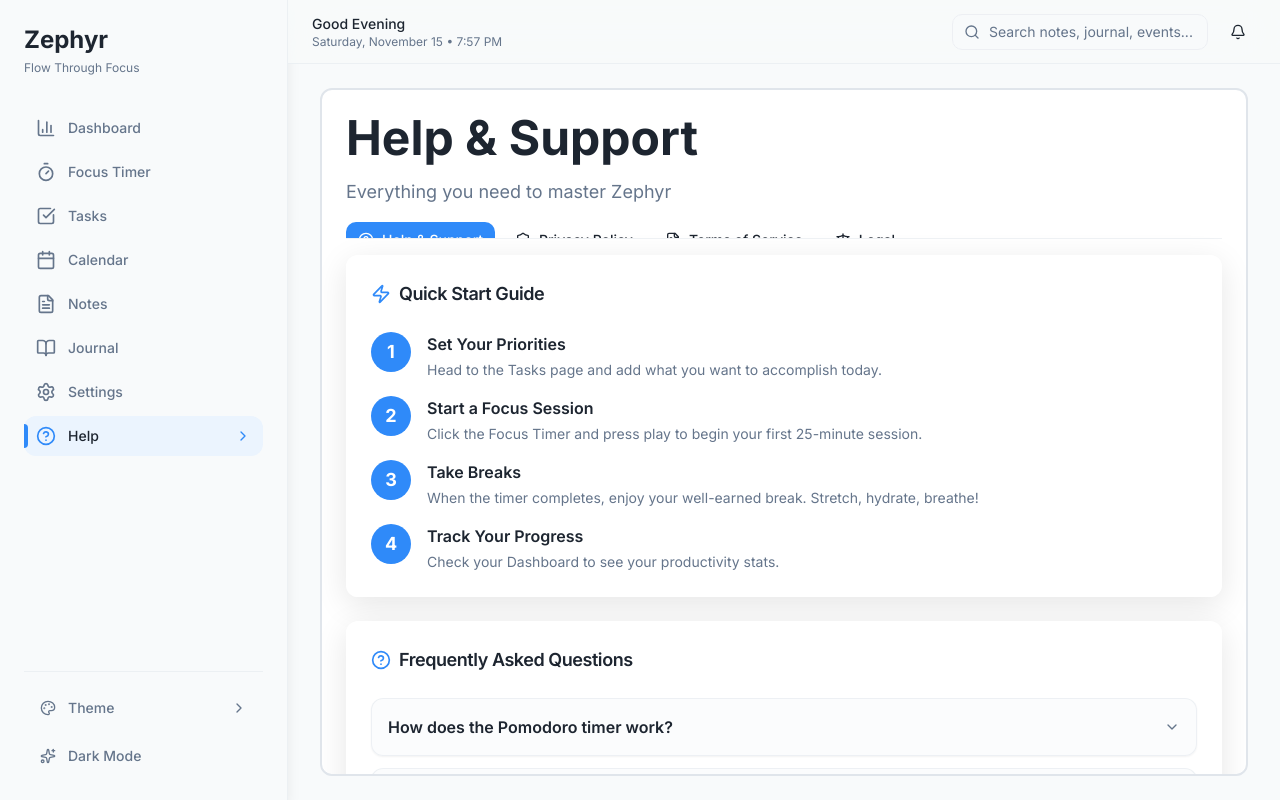
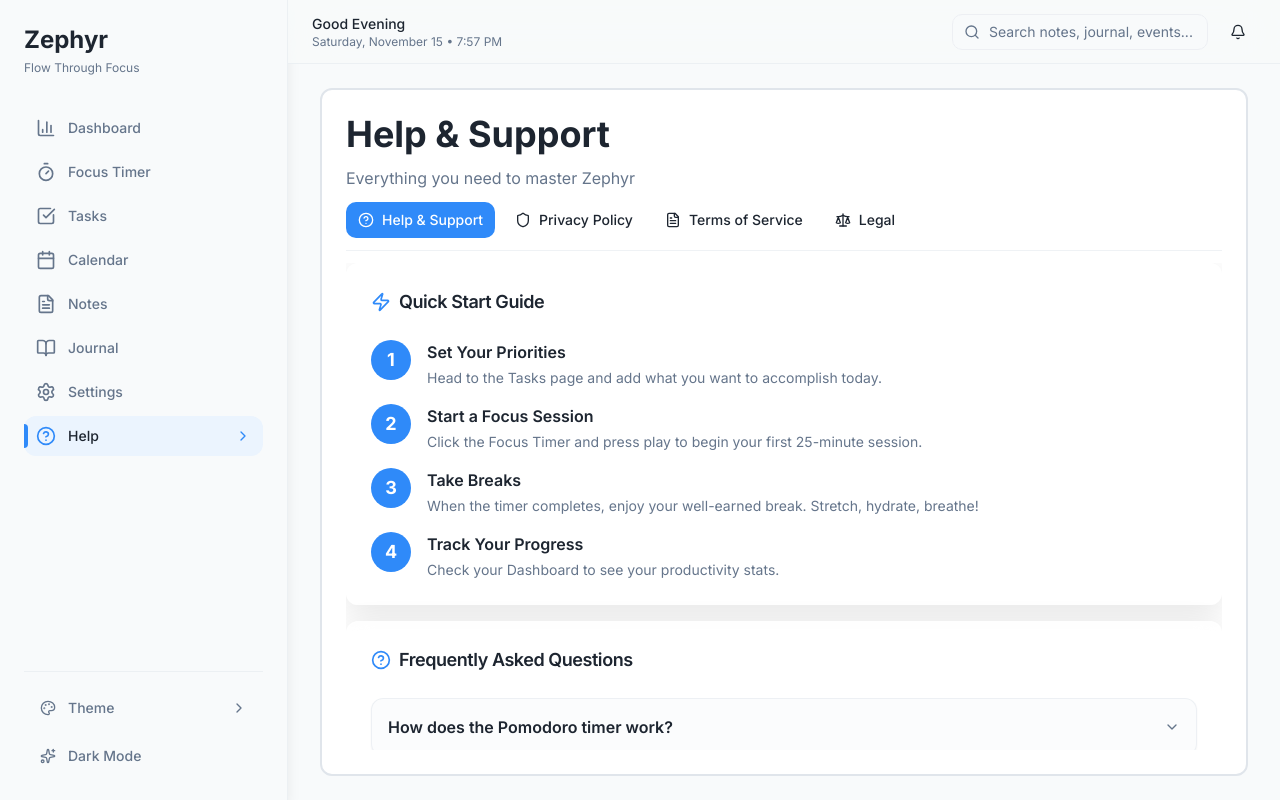
Before and after one commit to dominikkoenitzer/Zephyr, a React (Vite) app: page /help in a window 1280 px wide. Built offline with nearby package versions, Linux system fonts and the light colour scheme.

Commit message:
Fix Terms of Service and Help page sections - prevent top overflow with proper flex constraints

```diff
--- a/src/pages/Help.jsx
+++ b/src/pages/Help.jsx
@@ -42,18 +42,18 @@ function Help() {
   ];
 
   return (
-    <div className="w-full h-full lg:max-h-full lg:h-full space-y-2 sm:space-y-3 md:space-y-4 border-2 border-border rounded-xl p-2 sm:p-3 md:p-4 lg:p-5 xl:p-6 bg-card lg:overflow-hidden overflow-y-auto lg:overflow-y-hidden flex flex-col min-h-0">
-      <div className="space-y-2 sm:space-y-4 animate-fade-in-up">
-        <h1 className="text-3xl sm:text-4xl md:text-5xl font-bold text-foreground">
+    <div className="w-full h-full lg:max-h-full lg:h-full border-2 border-border rounded-xl p-2 sm:p-3 md:p-4 lg:p-5 xl:p-6 bg-card lg:overflow-hidden overflow-y-auto lg:overflow-y-hidden flex flex-col min-h-0">
+      <div className="flex-shrink-0 space-y-2 sm:space-y-3 mb-2 sm:mb-3">
+        <h1 className="text-2xl sm:text-3xl md:text-4xl font-bold text-foreground">
           Help & Support
         </h1>
-        <p className="text-sm sm:text-base md:text-lg text-muted-foreground">
+        <p className="text-xs sm:text-sm md:text-base text-muted-foreground">
           Everything you need to master Zephyr
         </p>
       </div>
 
       {/* Navigation Tabs */}
-      <div className="flex flex-wrap gap-1.5 sm:gap-2 border-b border-border/50 pb-3 sm:pb-4 overflow-x-auto">
+      <div className="flex-shrink-0 flex flex-wrap gap-1.5 sm:gap-2 border-b border-border/50 pb-2 sm:pb-3 overflow-x-auto mb-2 sm:mb-3">
         {sections.map((section) => {
           const Icon = section.icon;
           return (
@@ -73,7 +73,7 @@ function Help() {
 
       {/* Help & Support Section */}
       {activeSection === 'help' && (
-        <div className="space-y-4 sm:space-y-6">
+        <div className="flex-1 min-h-0 overflow-y-auto lg:overflow-y-hidden space-y-3 sm:space-y-4">
           {/* Quick Start Card */}
           <Card className="glass-card border-none animate-fade-in-up" style={{ animationDelay: '0.1s' }}>
             <CardHeader>
@@ -147,14 +147,15 @@ function Help() {
 
       {/* Privacy Policy Section */}
       {activeSection === 'privacy' && (
-        <Card className="glass-card border-none">
-          <CardHeader>
+        <div className="flex-1 min-h-0 overflow-y-auto lg:overflow-y-hidden">
+          <Card className="glass-card border-none h-full">
+            <CardHeader className="flex-shrink-0 pb-2 sm:pb-3">
               <CardTitle className="flex items-center gap-2 text-base sm:text-lg">
                 <Shield className="h-4 w-4 sm:h-5 sm:w-5 text-primary" />
                 Privacy Policy
               </CardTitle>
             </CardHeader>
-          <CardContent className="space-y-4 sm:space-y-6 text-xs sm:text-sm text-muted-foreground">
+            <CardContent className="space-y-3 sm:space-y-4 text-xs sm:text-sm text-muted-foreground">
             <div>
               <p className="text-xs text-muted-foreground mb-4">Last updated: {new Date().toLocaleDateString()}</p>
 
@@ -226,18 +227,20 @@ function Help() {
             </div>
           </CardContent>
         </Card>
+        </div>
       )}
 
       {/* Terms of Service Section */}
       {activeSection === 'terms' && (
-        <Card className="glass-card border-none">
-          <CardHeader>
+        <div className="flex-1 min-h-0 overflow-y-auto lg:overflow-y-hidden">
+          <Card className="glass-card border-none h-full">
+            <CardHeader className="flex-shrink-0 pb-2 sm:pb-3">
               <CardTitle className="flex items-center gap-2 text-base sm:text-lg">
                 <FileText className="h-4 w-4 sm:h-5 sm:w-5 text-primary" />
                 Terms of Service
               </CardTitle>
             </CardHeader>
-          <CardContent className="space-y-4 sm:space-y-6 text-xs sm:text-sm text-muted-foreground">
+            <CardContent className="space-y-3 sm:space-y-4 text-xs sm:text-sm text-muted-foreground">
             <div>
               <p className="text-xs text-muted-foreground mb-4">Last updated: {new Date().toLocaleDateString()}</p>
 
@@ -314,11 +317,12 @@ function Help() {
             </div>
           </CardContent>
         </Card>
+        </div>
       )}
 
       {/* Legal Section */}
       {activeSection === 'legal' && (
-        <div className="space-y-4 sm:space-y-6">
+        <div className="flex-1 min-h-0 overflow-y-auto lg:overflow-y-hidden space-y-3 sm:space-y-4">
           <Card className="glass-card border-none">
             <CardHeader>
               <CardTitle className="flex items-center gap-2 text-base sm:text-lg">
```
Lines whose indentation alone changed are shown as unchanged.
